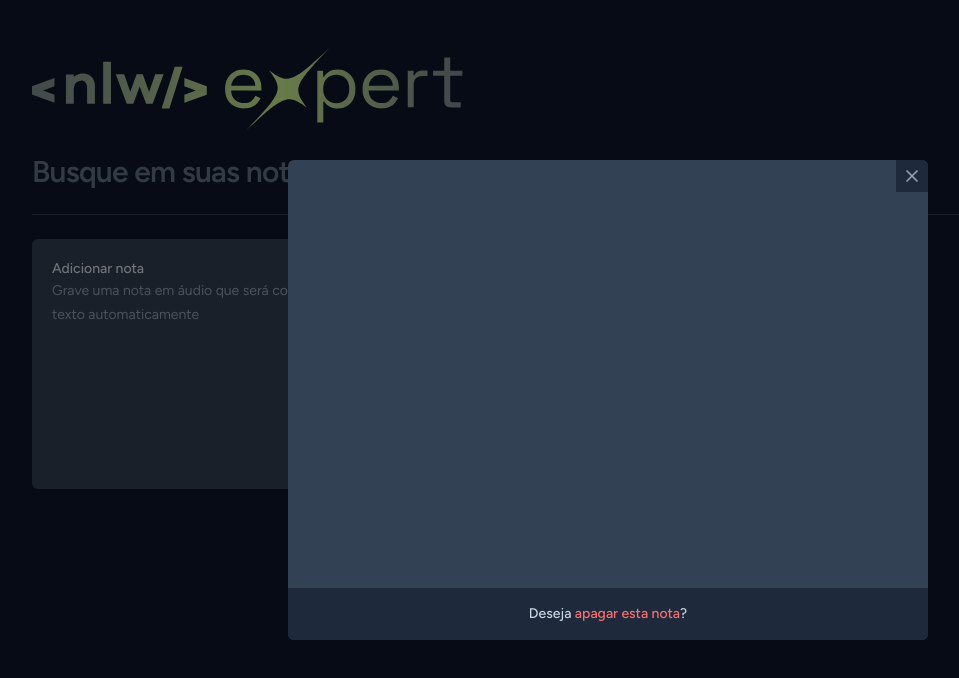
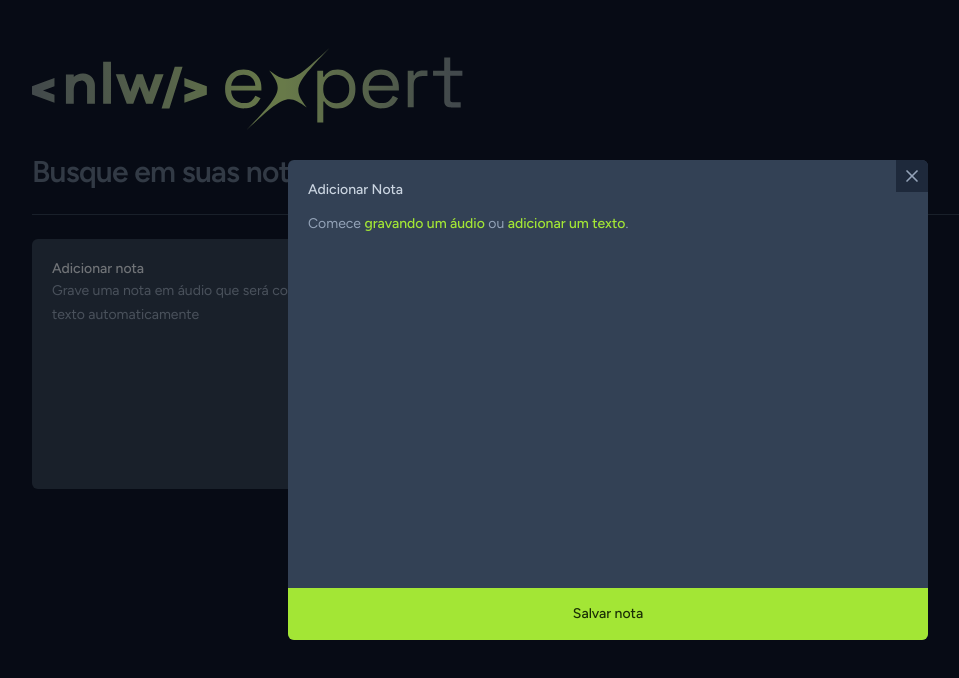
Before and after one commit to mannuelst/voice-notes, a React (Vite) app: page / in a window 1280 px wide. Both pictures are taken after a click on the button 248 px from the left and 364 px from the top of the page. Shown: the top 678 px of the page, without its empty margins (32-991 px from the left). Built offline with nearby package versions, Linux system fonts and the light colour scheme.

Commit message:
update: create new card modal

```diff
--- a/src/components/new-note.tsx
+++ b/src/components/new-note.tsx
@@ -4,7 +4,7 @@
 export function NewCard() {
     return (
         <Dialog.Root>
-            <Dialog.Trigger className='rounded-md flex flex-col gap3 bg-slate-700 p-5 text-left'>
+            <Dialog.Trigger className='rounded-md flex flex-col gap3 bg-slate-700 p-5 text-left  outline-none over:ring-2 hover:ring-slate-600 focus-visible:ring-lime-400'>
 
                 <span className='text-sm font-medium text-slate-200'>Adicionar nota</span>
                 <p className='leading-6 text-sm text-slate-400'>Grave uma nota em áudio que será convertido para texto automaticamente</p>
@@ -18,16 +18,16 @@
                         </Dialog.Close>
                         <div className='flex flex-1 flex-col gap-3 p-5'>
                             <span className='text-sm font-medium text-slate-300'>
-
+                                Adicionar Nota
                             </span>
                             <p className='leading-6 text-sm text-slate-400'>
-
+                                Comece <button type="button" className='font-medium text-lime-400 hover:underline'>gravando um áudio</button> ou  <button type="button" className='font-medium text-lime-400 hover:underline'>adicionar um texto</button>.
                             </p>
 
                         </div>
                         <button type='button'
-                            className='w-full bg-slate-800 py-4 text-center text-sm text-slate-300 outline-none font-medium group'>
-                            Deseja <span className='text-red-400 group-hover:underline'>apagar esta nota</span>?
+                            className='w-full bg-lime-400 py-4 text-center text-sm text-lime-950 outline-none font-medium hover:bg-lime-500'>
+                            Salvar nota
                         </button>
                     </Dialog.Content>
 
```
